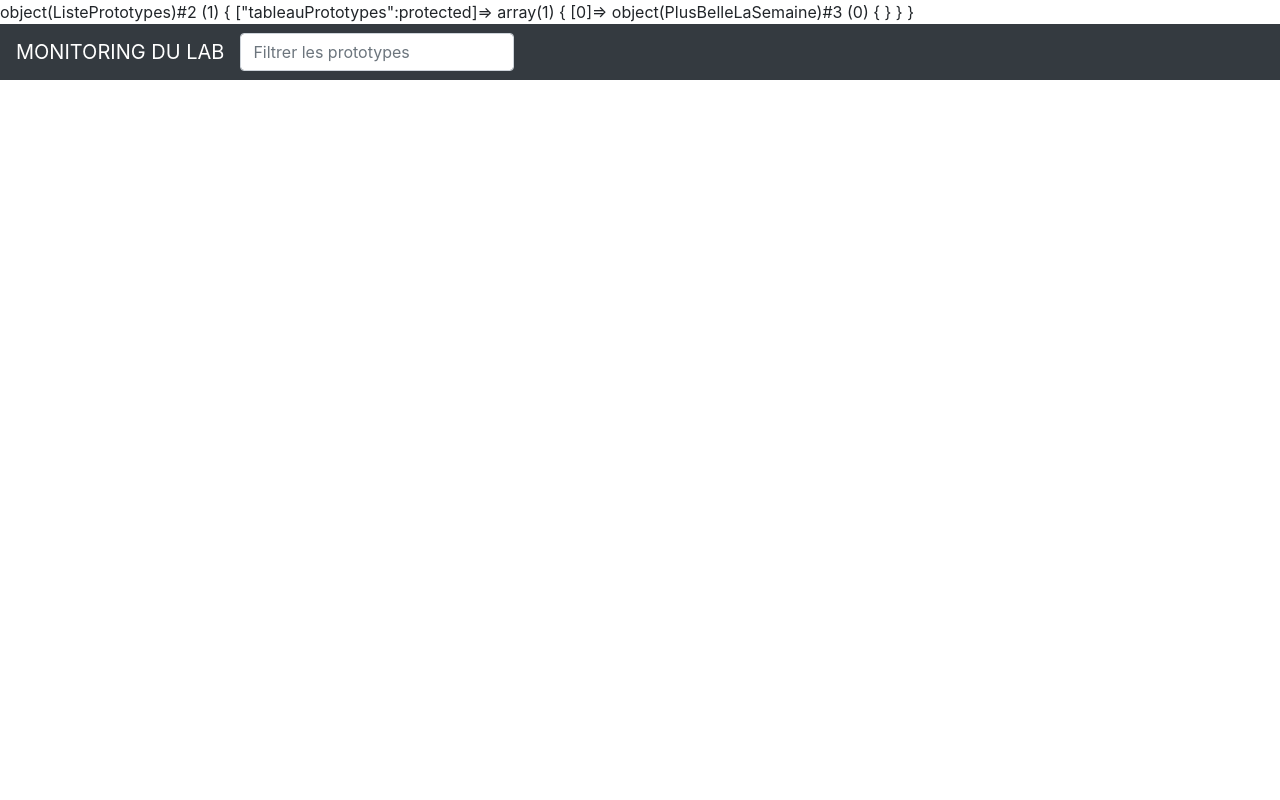
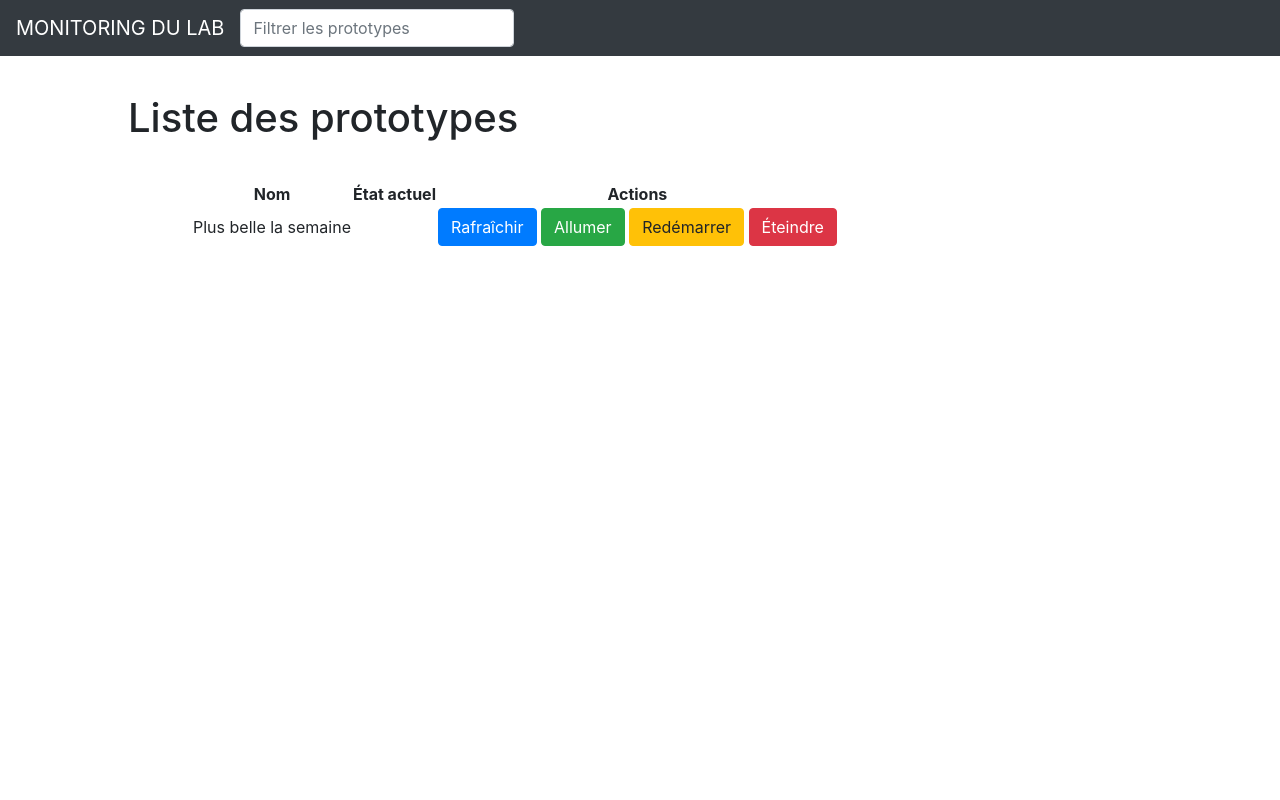
Before and after one commit to urbanlab/monitoring, a PHP site: page / in a window 1280 px wide. Run offline with PHP 8.4, Linux system fonts and the light colour scheme.

Commit message:
Page d'accueil basique.

```diff
--- a/server/index.php
+++ b/server/index.php
@@ -58,4 +58,4 @@ $piedDePage = new Footer();
 $piedDePage = $piedDePage->getVue();
 
 
-echo $enTete . $navbar . $piedDePage;
+echo $enTete . $navbar . $corpsDePage . $piedDePage;
--- a/server/src/ListePrototypes.class.php
+++ b/server/src/ListePrototypes.class.php
@@ -18,7 +18,7 @@ class ListePrototypes
     /**
      * @var array La liste des objets prototypes avec leurs données correspondantes.
      */
-    protected $tableauPrototypes = array();
+    public $tableauPrototypes = array();
 
     /**
      * ListePrototypes constructor. Va chercher les données des prototypes dont on a la liste.
--- a/server/src/prototypePlusBelleLaSemaine.class.php
+++ b/server/src/prototypePlusBelleLaSemaine.class.php
@@ -16,7 +16,7 @@ error_reporting(E_ALL);
 include_once __DIR__ . '/prototypeAbstrait.class.php';
 class PlusBelleLaSemaine extends prototype
 {
-
+    public $nomPrototype = 'Plus belle la semaine';
 
     public function __construct()
     {
--- a/server/src/vue/EnTete.class.php
+++ b/server/src/vue/EnTete.class.php
@@ -16,7 +16,12 @@ error_reporting(E_ALL);
 include_once __DIR__ . '/vueAbstraite.class.php';
 class EnTete extends VueAbstraite
 {
-    protected $vue = '<!doctype html>
+    protected $vue = '';
+
+    function getVue()
+    {
+        $lienCSS = (isset($_SERVER['REQUEST_URI']) && $_SERVER['REQUEST_URI']=='monitor');
+        $this->vue = '<!doctype html>
 <html lang="fr">
   <head>
     <!-- Required meta tags -->
@@ -26,12 +31,14 @@ class EnTete extends VueAbstraite
     <!-- Bootstrap CSS -->
     <link rel="stylesheet" href="https://stackpath.bootstrapcdn.com/bootstrap/4.3.1/css/bootstrap.min.css" integrity="sha384-ggOyR0iXCbMQv3Xipma34MD+dH/1fQ784/j6cY/iJTQUOhcWr7x9JvoRxT2MZw1T" crossorigin="anonymous">
 
+    <!-- CSS Monitoring -->
+    <link rel="stylesheet" href="src/vue/css/monitoring.css"> <!-- sur ma machine -->
+
     <title>Monitoring des prototypes du lab</title>
   </head>
   <body>';
 
-    function getVue()
-    {
+
         return $this->vue;
     }
 
--- a/server/src/vue/VueAccueil.class.php
+++ b/server/src/vue/VueAccueil.class.php
@@ -17,11 +17,34 @@ include_once __DIR__ . '/vueAbstraite.class.php';
 include_once __DIR__ . '/../ListePrototypes.class.php';
 class VueAccueil extends VueAbstraite
 {
-    protected $vue = '';
+    protected $vue = '
+<h1 id="titreAccueil">Liste des prototypes</h1>
+<div id="tableauPrototypes">';
 
     public function __construct(ListePrototypes $listeProto)
     {
-        var_dump($listeProto);
+        $this->vue .= '
+<table>
+    <tr>
+        <th>Nom</th>
+        <th>État actuel</th>
+        <th>Actions</th>
+    </tr>';
+        foreach ($listeProto->tableauPrototypes as $proto) {
+            $this->vue .= '
+    <tr>
+        <td>' . $proto->nomPrototype . '</td>
+        <td></td>
+        <td>
+            <button type="button" class="btn btn-primary">Rafraîchir</button>
+            <button type="button" class="btn btn-success">Allumer</button>
+            <button type="button" class="btn btn-warning">Redémarrer</button>
+            <button type="button" class="btn btn-danger">Éteindre</button>
+        </td>';
+        }
+        $this->vue .= '
+</table></div>';
+
     }
 
     function getVue()
--- /dev/null
+++ b/server/src/vue/css/monitoring.css
@@ -0,0 +1,15 @@
+#titreAccueil {
+    margin-top: 3%;
+    margin-left: 10%;
+    margin-bottom: 3%;
+}
+
+#tableauPrototypes {
+    text-align: center;
+    width: 75%;
+    margin-left: 15%;
+}
+
+th {
+    text-align: center;
+}
```
